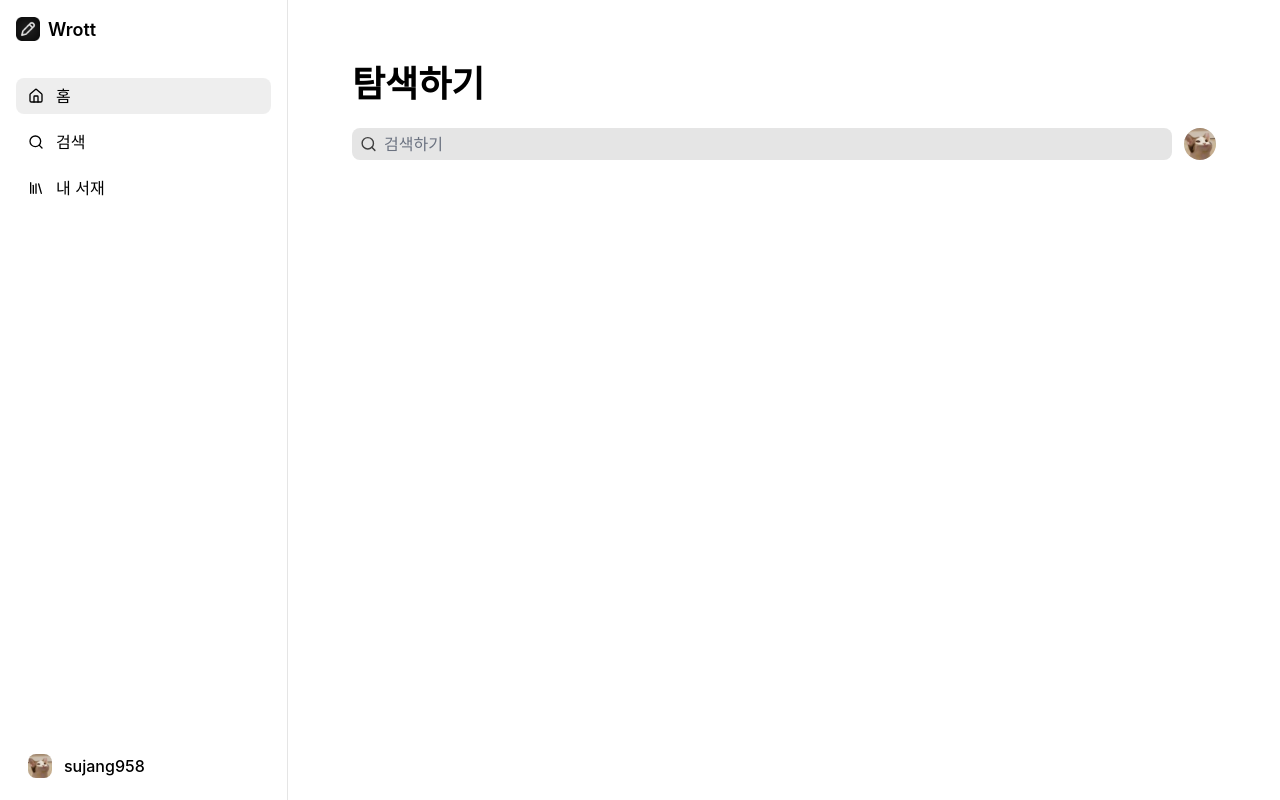
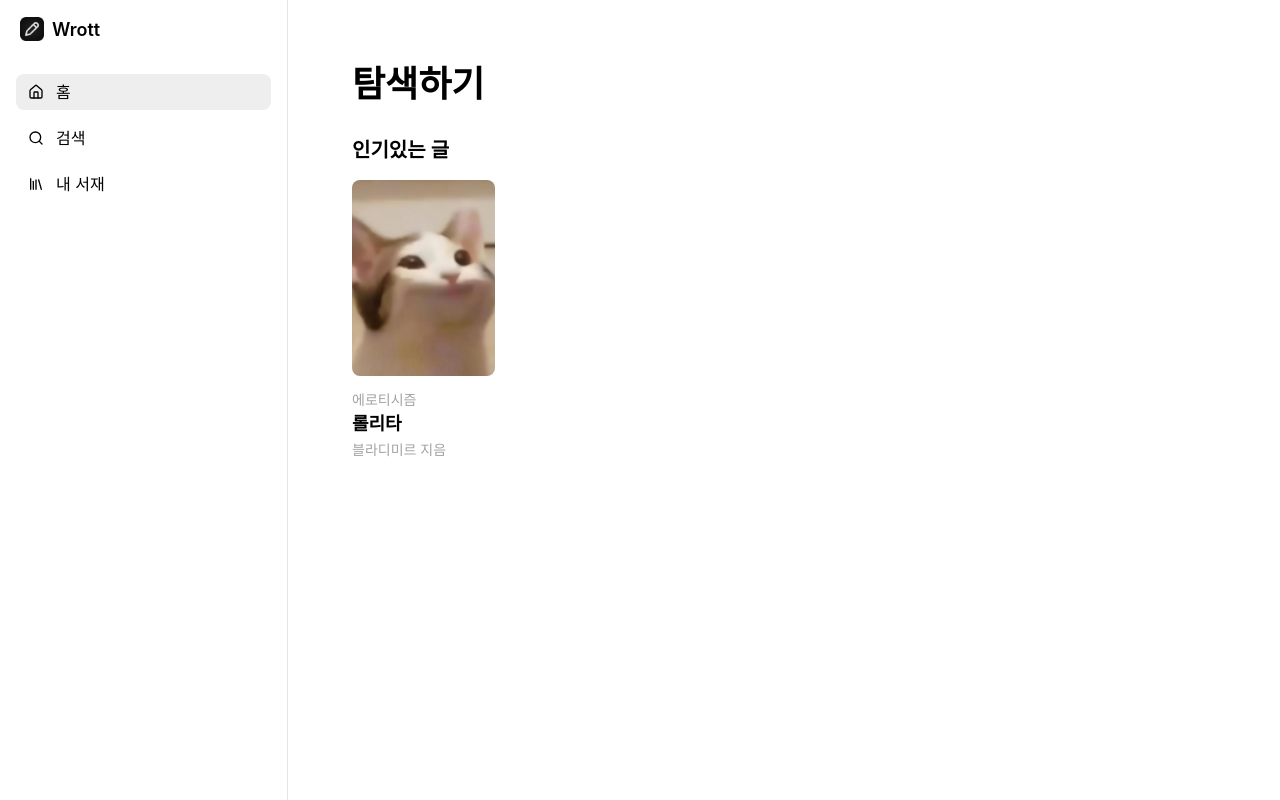
Before and after one commit to sujang958/wrott, a Next.js app: page / in a window 1280 px wide. Built offline with nearby package versions, Linux system fonts and the light colour scheme; a web font is replaced by a local one.

Commit message:
feat: add an item

```diff
--- a/src/app/page.tsx
+++ b/src/app/page.tsx
@@ -6,13 +6,19 @@ export default function Home() {
   return (
     <Container>
       <p className="text-4xl font-bold">탐색하기</p>
-      <div className="flex flex-row items-center gap-x-3 mt-6">
-        <div className="relative w-full">
-          <Search size={17} className="stroke-neutral-700 absolute left-2 top-1/2 -translate-y-1/2" /><input type="text" name="" id="" className="w-full bg-neutral-200 rounded-lg border-0 pl-8 pr-3 py-1" placeholder="검색하기" />
+
+      <section className="mt-8">
+        <p className="text-xl font-semibold">인기있는 글</p>
+        <div className="flex flex-row items-center justify-start mt-4 gap-x-4">
+          <div className="cursor-pointer">
+            <Image src="/cover.png" width={1024 * 0.14} height={1401 * 0.14} alt="cover" className="object-contain rounded-lg" draggable={false} />
+
+            <p className="text-sm text-neutral-400 mt-3.5">에로티시즘</p>
+            <p className="text-lg font-semibold">롤리타</p>
+            <p className="text-sm text-neutral-400 mt-0.5">블라디미르 지음</p>
+          </div>
         </div>
-
-        <Image src="/cat.jpg" alt="pfp" width={64} height={64} className="rounded-full h-8 w-8" />
-      </div>
+      </section>
 
     </Container>
   )
--- a/src/components/Sidebar.tsx
+++ b/src/components/Sidebar.tsx
@@ -6,12 +6,12 @@ import { FC } from "react";
 const Sidebar: FC = () => {
   return (
     <aside className="fixed left-0 top-0 bottom-0 bg-white border-r border-neutral-200 flex flex-col gap-y-2.5 p-4 max-w-72 w-full">
-      <div className="flex flex-row items-center gap-x-2">
+      <div className="flex flex-row items-center gap-x-2 px-1">
         <Image src="/logo.png" width={128} height={128} className="size-6" alt="logo" />
         <p className="text-lg font-semibold -mb-0.5">Wrott</p>
       </div>
 
-      <div className="py-2"></div>
+      <div className="py-1.5"></div>
 
       <Link href="/" className="rounded-lg bg-neutral-300/40 flex flex-row items-center gap-x-3 px-3 py-1.5">
         <House size={16} />
@@ -26,10 +26,10 @@ const Sidebar: FC = () => {
         <p className="text-base">내 서재</p>
       </Link>
 
-      <Link href="/" className="mt-auto rounded-lg flex flex-row items-center gap-x-3 px-3 py-1.5">
+      {/* <Link href="/" className="mt-auto rounded-lg flex flex-row items-center gap-x-3 px-3 py-1.5">
         <Image src="/cat.jpg" alt="pfp" width={24} height={24} className="rounded-lg size-6" />
         <p className="text-base font-medium">sujang958</p>
-      </Link>
+      </Link> */}
     </aside>
   )
 }
```
Also changed, not shown: public/cover.png (added).
